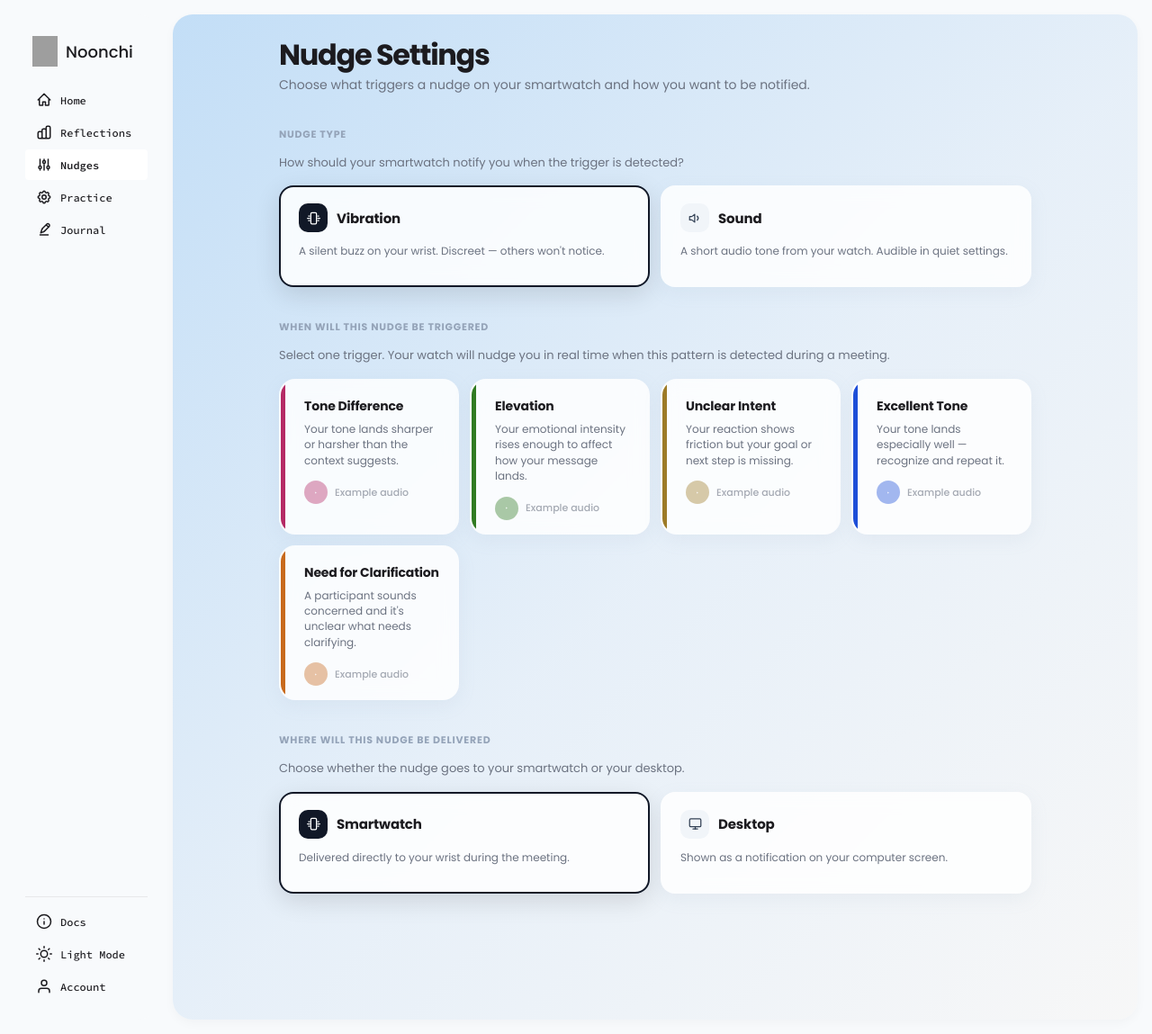
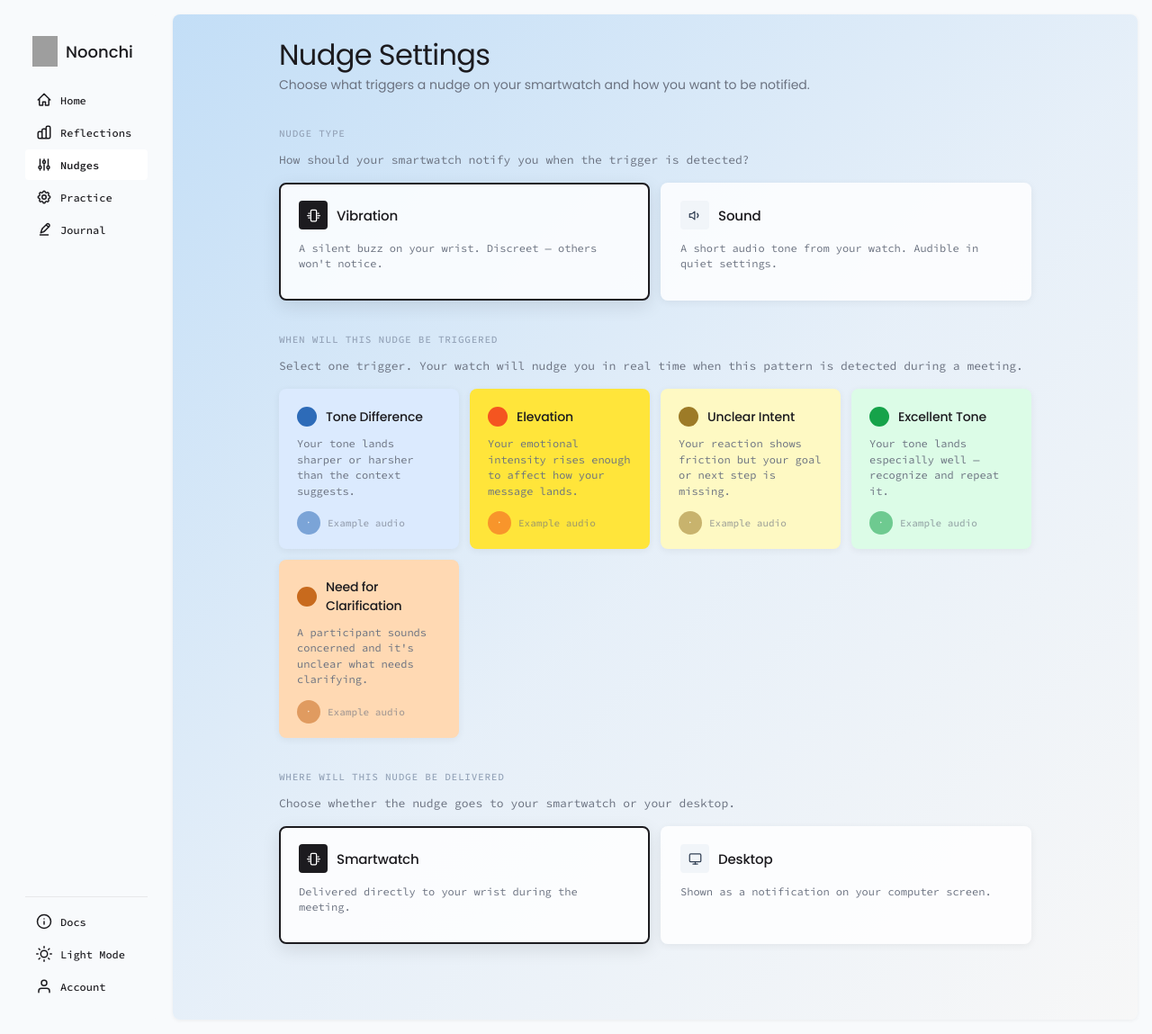
Before and after one commit to lucaskmiyazaki/noonchi_appraisal, a Flask app: template templates/nudge_settings.html in a window 1280 px wide. Shown: the whole page at 90% size. Run offline with Flask 3, Linux system fonts and the light colour scheme; the template is opened without the code that fills it, so the values that code supplies are empty; some libraries are stand-ins or nearby versions; grey boxes are pictures that could not be loaded.

Commit message:
style: fix nudge part 1

```diff
--- a/static/styles.css
+++ b/static/styles.css
@@ -3,9 +3,23 @@
 /* ── Design tokens — single source of truth ─────────────────────────────── *
  * Edit here to update fonts, radii and base colours across the whole app.   */
 :root {
-  /* Fonts */
+  /* Fonts — family */
   --font-heading: 'Poppins', sans-serif;
   --font-mono:    'Source Code Pro', monospace;
+  /* Fonts — size */
+  --fs-display: 72px;   /* hero title */
+  --fs-h1:      32px;   /* page titles, big metrics */
+  --fs-h2:      24px;   /* card headers */
+  --fs-h3:      18px;   /* sub-headers, secondary metrics */
+  --fs-body:    14px;   /* body text */
+  --fs-label:   12px;   /* labels, nav items */
+  --fs-xs:      11px;   /* badges, tiny labels */
+  /* Fonts — weight */
+  --fw-light:    300;
+  --fw-regular:  400;
+  --fw-medium:   500;
+  --fw-semibold: 600;
+  --fw-bold:     700;
   /* Colours */
   --bg-main:      #f8fafc;
   --panel-bg:     #ffffff;
@@ -16,6 +30,7 @@
   /* Radii */
   --card-radius:  8px;
   --radius-sm:    4px;
+  --radius-full:  999px; /* pill / avatar */
 }
 
 * {
--- a/templates/nudge_settings.html
+++ b/templates/nudge_settings.html
@@ -35,9 +35,9 @@
 
     .nudge-main {
       min-width: 0;
-      border-radius: 22px;
+      border-radius: 8px;
       background: linear-gradient(135deg, rgba(189, 219, 246, 0.9) 0%, rgba(228, 238, 248, 0.88) 52%, rgba(247, 247, 247, 0.96) 100%);
-      box-shadow: 0 4px 12px rgba(0,0,0,0.03);
+      box-shadow: 0 1px 4px rgba(0,0,0,0.06);
       overflow-y: auto;
     }
 
@@ -49,14 +49,16 @@
 
     .nudge-page-title {
       margin: 0 0 6px;
-      font-size: 32px;
+      font-size: var(--fs-h1);
+      font-weight: var(--fw-regular);
       line-height: 1.05;
-      letter-spacing: -0.04em;
+      letter-spacing: -0.02em;
+      font-family: var(--font-heading);
     }
 
     .nudge-page-subtitle {
       margin: 0 0 36px;
-      font-size: 14px;
+      font-size: var(--fs-body);
       color: var(--text-muted);
     }
 
@@ -66,12 +68,13 @@
     }
 
     .nudge-section-label {
-      font-size: 11px;
-      font-weight: 700;
+      font-size: var(--fs-xs);
+      font-weight: var(--fw-medium);
       letter-spacing: 0.07em;
       text-transform: uppercase;
       color: #94a3b8;
       margin-bottom: 8px;
+      font-family: var(--font-mono);
     }
 
     .nudge-section-desc {
@@ -79,6 +82,7 @@
       color: var(--text-muted);
       margin-bottom: 16px;
       line-height: 1.5;
+      font-family: var(--font-mono);
     }
 
     /* ── Trigger cards ── */
@@ -89,52 +93,57 @@
     }
 
     .trigger-card {
-      border-radius: 18px;
-      background: var(--panel-bg);
+      border-radius: var(--card-radius);
+      background: var(--card-bg, var(--panel-bg));
       border: 2px solid transparent;
-      box-shadow: 0 6px 20px rgba(148, 163, 184, 0.1);
+      box-shadow: 0 2px 8px rgba(0,0,0,0.06);
       padding: 18px 18px 14px;
       cursor: pointer;
       position: relative;
       overflow: hidden;
       transition: border-color 0.15s, box-shadow 0.15s;
-      backdrop-filter: blur(10px);
-    }
-
-    .trigger-card::before {
-      content: '';
-      position: absolute;
-      inset: 0 auto 0 0;
-      width: 5px;
-      background: var(--accent, #111827);
     }
 
     .trigger-card.is-selected {
-      border-color: var(--accent, #111827);
-      box-shadow: 0 8px 28px rgba(0,0,0,0.12);
+      border-color: var(--card-icon, #1c1b1f);
+      box-shadow: 0 6px 20px rgba(0,0,0,0.10);
+    }
+
+    .trigger-card-header {
+      display: flex;
+      align-items: center;
+      gap: 10px;
+      margin-bottom: 10px;
+    }
+
+    .trigger-card-icon {
+      width: 22px;
+      height: 22px;
+      border-radius: 50%;
+      background: var(--card-icon, #1c1b1f);
+      flex-shrink: 0;
     }
 
     .trigger-card-title {
-      margin: 0 0 6px;
-      font-size: 14px;
-      font-weight: 700;
+      margin: 0;
+      font-size: var(--fs-body);
+      font-weight: var(--fw-medium);
       letter-spacing: -0.01em;
-      padding-left: 8px;
+      font-family: var(--font-heading);
     }
 
     .trigger-card-desc {
       margin: 0 0 14px;
-      font-size: 12px;
+      font-size: var(--fs-label);
       color: var(--text-muted);
       line-height: 1.45;
-      padding-left: 8px;
+      font-family: var(--font-mono);
     }
 
     .trigger-card-audio {
       display: flex;
       align-items: center;
       gap: 8px;
-      padding-left: 8px;
     }
 
     .trigger-audio-btn {
@@ -142,22 +151,23 @@
       height: 26px;
       border-radius: 50%;
       border: 0;
-      background: var(--accent, #111827);
+      background: var(--card-icon, #1c1b1f);
       color: #fff;
       display: flex;
       align-items: center;
       justify-content: center;
       cursor: pointer;
       flex-shrink: 0;
-      opacity: 0.4;
+      opacity: 0.55;
     }
 
     .trigger-audio-btn svg { width: 9px; height: 9px; fill: currentColor; }
 
     .trigger-audio-label {
-      font-size: 11px;
+      font-size: var(--fs-xs);
       color: var(--text-muted);
-      font-weight: 500;
+      font-weight: var(--fw-medium);
+      font-family: var(--font-mono);
       opacity: 0.6;
     }
 
@@ -169,19 +179,18 @@
 
     .nudge-type-card {
       flex: 1;
-      border-radius: 16px;
+      border-radius: var(--card-radius);
       background: var(--panel-bg);
       border: 2px solid transparent;
-      box-shadow: 0 6px 20px rgba(148, 163, 184, 0.1);
+      box-shadow: 0 2px 8px rgba(0,0,0,0.06);
       padding: 18px 20px;
       cursor: pointer;
       transition: border-color 0.15s, box-shadow 0.15s;
-      backdrop-filter: blur(10px);
     }
 
     .nudge-type-card.is-selected {
-      border-color: #111827;
-      box-shadow: 0 8px 28px rgba(0,0,0,0.12);
+      border-color: #1c1b1f;
+      box-shadow: 0 6px 20px rgba(0,0,0,0.10);
     }
 
     .nudge-type-card-header {
@@ -194,7 +203,7 @@
     .nudge-type-icon {
       width: 32px;
       height: 32px;
-      border-radius: 10px;
+      border-radius: var(--radius-sm);
       background: #f1f5f9;
       display: flex;
       align-items: center;
@@ -205,19 +214,21 @@
 
     .nudge-type-icon svg { width: 15px; height: 15px; stroke: #334155; fill: none; stroke-width: 2; stroke-linecap: round; stroke-linejoin: round; transition: stroke 0.15s; }
 
-    .nudge-type-card.is-selected .nudge-type-icon { background: #111827; }
+    .nudge-type-card.is-selected .nudge-type-icon { background: #1c1b1f; }
     .nudge-type-card.is-selected .nudge-type-icon svg { stroke: #fff; }
 
     .nudge-type-name {
       font-size: 15px;
-      font-weight: 700;
+      font-weight: 500;
       letter-spacing: -0.01em;
+      font-family: var(--font-heading);
     }
 
     .nudge-type-desc {
-      font-size: 12px;
+      font-size: var(--fs-label);
       color: var(--text-muted);
       line-height: 1.45;
+      font-family: var(--font-mono);
     }
 
     @media (max-width: 820px) {
@@ -281,8 +292,11 @@
           <p class="nudge-section-desc">Select one trigger. Your watch will nudge you in real time when this pattern is detected during a meeting.</p>
           <div class="trigger-grid">
 
-            <div class="trigger-card" data-trigger="tone_difference" style="--accent: #b52a65;">
-              <h2 class="trigger-card-title">Tone Difference</h2>
+            <div class="trigger-card" data-trigger="tone_difference" style="--card-bg: #dbeafe; --card-icon: #2D6BB8;">
+              <div class="trigger-card-header">
+                <div class="trigger-card-icon"></div>
+                <h2 class="trigger-card-title">Tone Difference</h2>
+              </div>
               <p class="trigger-card-desc">Your tone lands sharper or harsher than the context suggests.</p>
               <div class="trigger-card-audio">
                 <button class="trigger-audio-btn" type="button" aria-label="Play example audio" data-trigger-audio="tone_difference">
@@ -292,8 +306,11 @@
               </div>
             </div>
 
-            <div class="trigger-card" data-trigger="elevation" style="--accent: #317b22;">
-              <h2 class="trigger-card-title">Elevation</h2>
+            <div class="trigger-card" data-trigger="elevation" style="--card-bg: #ffe53a; --card-icon: #F45520;">
+              <div class="trigger-card-header">
+                <div class="trigger-card-icon"></div>
+                <h2 class="trigger-card-title">Elevation</h2>
+              </div>
               <p class="trigger-card-desc">Your emotional intensity rises enough to affect how your message lands.</p>
               <div class="trigger-card-audio">
                 <button class="trigger-audio-btn" type="button" aria-label="Play example audio" data-trigger-audio="elevation">
@@ -303,8 +320,11 @@
               </div>
             </div>
 
-            <div class="trigger-card" data-trigger="unclear_intent" style="--accent: #9d7b27;">
-              <h2 class="trigger-card-title">Unclear Intent</h2>
+            <div class="trigger-card" data-trigger="unclear_intent" style="--card-bg: #fef9c3; --card-icon: #9d7b27;">
+              <div class="trigger-card-header">
+                <div class="trigger-card-icon"></div>
+                <h2 class="trigger-card-title">Unclear Intent</h2>
+              </div>
               <p class="trigger-card-desc">Your reaction shows friction but your goal or next step is missing.</p>
               <div class="trigger-card-audio">
                 <button class="trigger-audio-btn" type="button" aria-label="Play example audio" data-trigger-audio="unclear_intent">
@@ -314,8 +334,11 @@
               </div>
             </div>
 
-            <div class="trigger-card" data-trigger="excellent_tone" style="--accent: #1d4ed8;">
-              <h2 class="trigger-card-title">Excellent Tone</h2>
+            <div class="trigger-card" data-trigger="excellent_tone" style="--card-bg: #dcfce7; --card-icon: #16a34a;">
+              <div class="trigger-card-header">
+                <div class="trigger-card-icon"></div>
+                <h2 class="trigger-card-title">Excellent Tone</h2>
+              </div>
               <p class="trigger-card-desc">Your tone lands especially well — recognize and repeat it.</p>
               <div class="trigger-card-audio">
                 <button class="trigger-audio-btn" type="button" aria-label="Play example audio" data-trigger-audio="excellent_tone">
@@ -325,8 +348,11 @@
               </div>
             </div>
 
-            <div class="trigger-card" data-trigger="need_for_clarification" style="--accent: #c86a1d;">
-              <h2 class="trigger-card-title">Need for Clarification</h2>
+            <div class="trigger-card" data-trigger="need_for_clarification" style="--card-bg: #ffd9b3; --card-icon: #c86a1d;">
+              <div class="trigger-card-header">
+                <div class="trigger-card-icon"></div>
+                <h2 class="trigger-card-title">Need for Clarification</h2>
+              </div>
               <p class="trigger-card-desc">A participant sounds concerned and it's unclear what needs clarifying.</p>
               <div class="trigger-card-audio">
                 <button class="trigger-audio-btn" type="button" aria-label="Play example audio" data-trigger-audio="need_for_clarification">
```
Also changed, not shown: templates/_left_sidebar.html (+14 -14 lines), templates/analysis.html (+16 -16 lines), templates/dashboard.html (+28 -28 lines).
